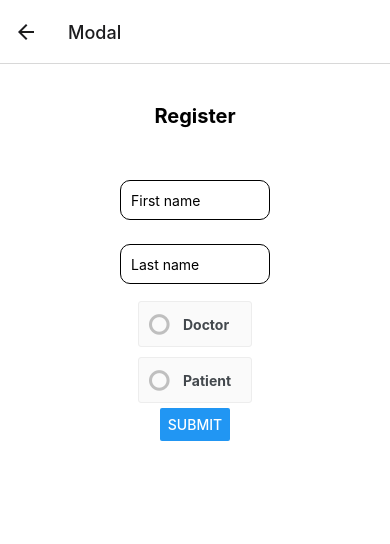
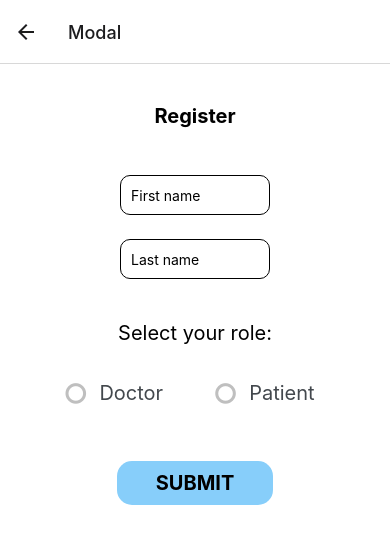
Before and after one commit to JessicaMM1/ec530-health-app, a React Native app in the folder healthUI/: screen /Modal in a window 390 px wide. Shown: the top 544 px of the page. Built offline with nearby package versions, Linux system fonts and the light colour scheme; what expo-linking would draw is missing.

Commit message:
set theme and cleaned code

```diff
--- a/healthUI/screens/ModalScreen.tsx
+++ b/healthUI/screens/ModalScreen.tsx
@@ -1,8 +1,7 @@
 import React, { useState } from 'react';
 import { StatusBar } from 'expo-status-bar';
-import { Platform, StyleSheet, Button, TextInput, SafeAreaView, Alert } from 'react-native';
+import { Platform, StyleSheet, Button, TextInput, SafeAreaView, Alert, TouchableOpacity } from 'react-native';
 
-// import { Picker } from '@react-native-picker/picker'
 import { CheckBox } from 'react-native-elements';
 import { Text, View } from '../components/Themed';
 
@@ -10,9 +9,6 @@ import { Text, View } from '../components/Themed';
 import { StackNavigationProp } from '@react-navigation/stack';
 import { useNavigation } from '@react-navigation/native';
 import { RootStackParamList } from '../types';
-// import { RadioButton } from '../components/RadioButton';
-
-// import { RadioButton } from 'react-native-paper';
 
 export default function ModalScreen() {
 
@@ -25,8 +21,6 @@ export default function ModalScreen() {
   const [lastName, setLastName] = React.useState("");
 
   // Radio button
-  // const [checked, setChecked] = React.useState('first');
-
   const [isDoctor, setDoctor] = useState(false);
   const [isPatient, setPatient] = useState(false);
   const [role, setRole] = useState("");
@@ -42,9 +36,14 @@ export default function ModalScreen() {
     setRole("patient")
   }
 
+  // Util functions
   const completeRegistration = () => {
+
+    // Add error checking
     navigation.navigate('Root');
     Alert.alert("Registered!\n" + role + "\n" + firstName + "\n" + lastName)
+
+    // call POST /users
   }
 
   return (
@@ -53,7 +52,6 @@ export default function ModalScreen() {
         <Text style={styles.title}>Register</Text>
       </View>
       <View style={styles.separator} lightColor="#eee" darkColor="rgba(255,255,255,0.1)" />
-
 
       <SafeAreaView style={styles.safeAreaPos}>
         <TextInput
@@ -64,7 +62,6 @@ export default function ModalScreen() {
           keyboardType='default'
         />
 
-        <Text>{firstName}</Text>
         <TextInput
           style={styles.input}
           value={lastName}
@@ -74,56 +71,33 @@ export default function ModalScreen() {
         />
       </SafeAreaView>
 
-      <View>
+      <Text style={styles.text}>Select your role:</Text>
 
+      <View style={styles.rbcontainer}>
         <CheckBox
           title="Doctor"
+          textStyle={styles.text}
           checked={isDoctor}
           checkedIcon='dot-circle-o'
           uncheckedIcon='circle-o'
           onPress={roleDoctor}
+          containerStyle={styles.rbuttons}
         />
 
         <CheckBox
           title="Patient"
+          textStyle={styles.text}
           checked={isPatient}
           checkedIcon='dot-circle-o'
           uncheckedIcon='circle-o'
           onPress={rolePatient}
+          containerStyle={styles.rbuttons}
         />
+      </View>
 
-
-
-
-        {/* <RadioButton
-          value='first'
-          selected={isSelected}
-        />
-        <RadioButton /> */}
-        {/*
-        <RadioButton
-          value="first"
-          selected={true}
-          status={checked === 'first' ? 'checked' : 'unchecked'}
-          onPress={() => setChecked('first')}
-        />
-        <RadioButton
-          value="second"
-          status={checked === 'second' ? 'checked' : 'unchecked'}
-          onPress={() => setChecked('second')}
-        /> */}
-        {/* <Picker>
-          <Picker.Item label="Doctor" value="Doctor" />
-          <Picker.Item label="Patient" value="Patient" />
-        </Picker> */}
-
-      </View>
-      {/* < Button title="Complete Registration" onPress={() => navigation.navigate('Root')} /> */}
-
-      < Button title="Submit" onPress={completeRegistration} />
-
-
-
+      <TouchableOpacity style={styles.button} onPress={completeRegistration}>
+        <Text style={styles.title}>SUBMIT</Text>
+      </TouchableOpacity>
 
       {/* Use a light status bar on iOS to account for the black space above the modal */}
       <StatusBar style={Platform.OS === 'ios' ? 'light' : 'auto'} />
@@ -146,12 +120,12 @@ const styles = StyleSheet.create({
     marginTop: 40
   },
   separator: {
-    marginVertical: 15,
+    marginVertical: 10,
   },
-
   safeAreaPos: {
     alignItems: 'center',
-    marginTop: 10,
+    marginVertical: 15,
+    marginBottom: 30
   },
   input: {
     height: 40,
@@ -160,5 +134,25 @@ const styles = StyleSheet.create({
     padding: 10,
     borderRadius: 10,
     width: 150
+  },
+  rbcontainer: {
+    flexDirection: 'row',
+    marginVertical: 20
+  },
+  rbuttons: {
+    backgroundColor: 'white',
+    borderColor: 'white'
+  },
+  button: {
+    alignItems: 'center',
+    width: '40%',
+    backgroundColor: 'lightskyblue',
+    padding: 10,
+    marginVertical: 20,
+    borderRadius: 15
+  },
+  text: {
+    fontSize: 20,
+    fontWeight: 'normal'
   }
 });
```
